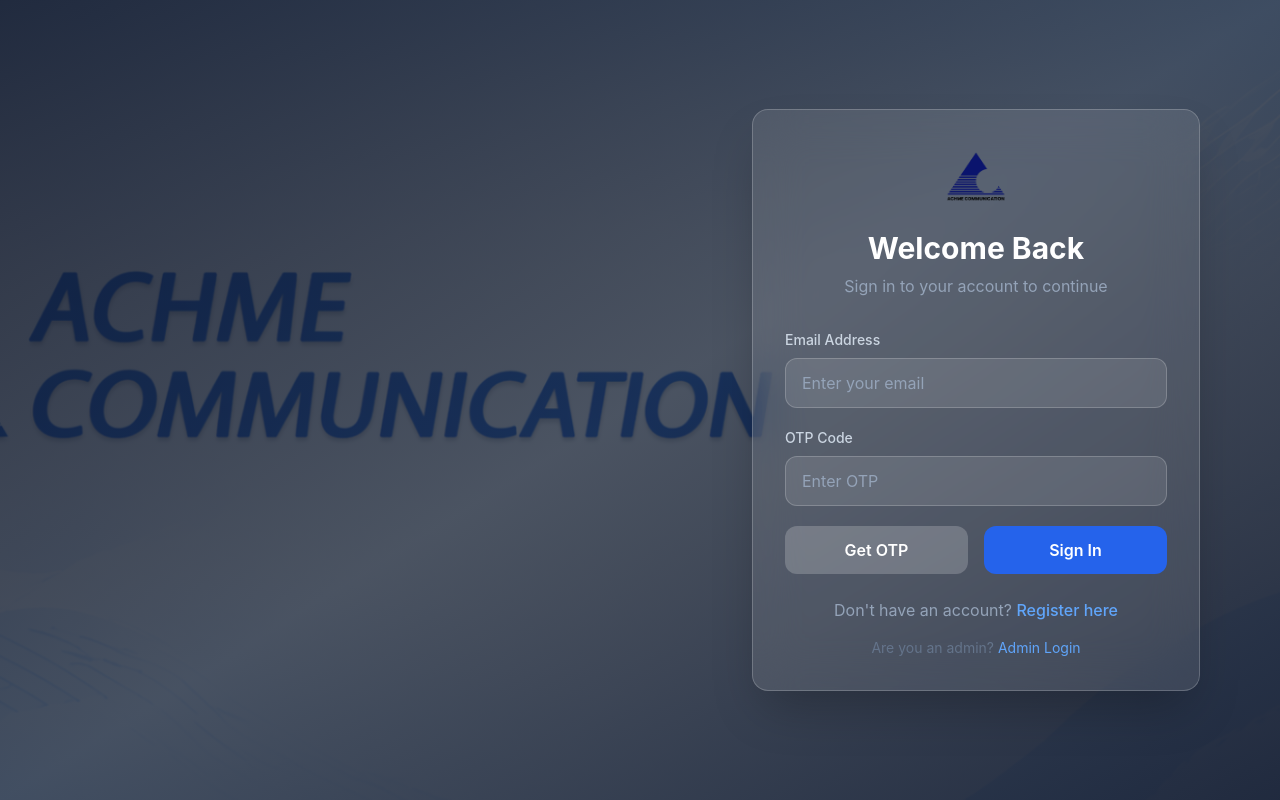
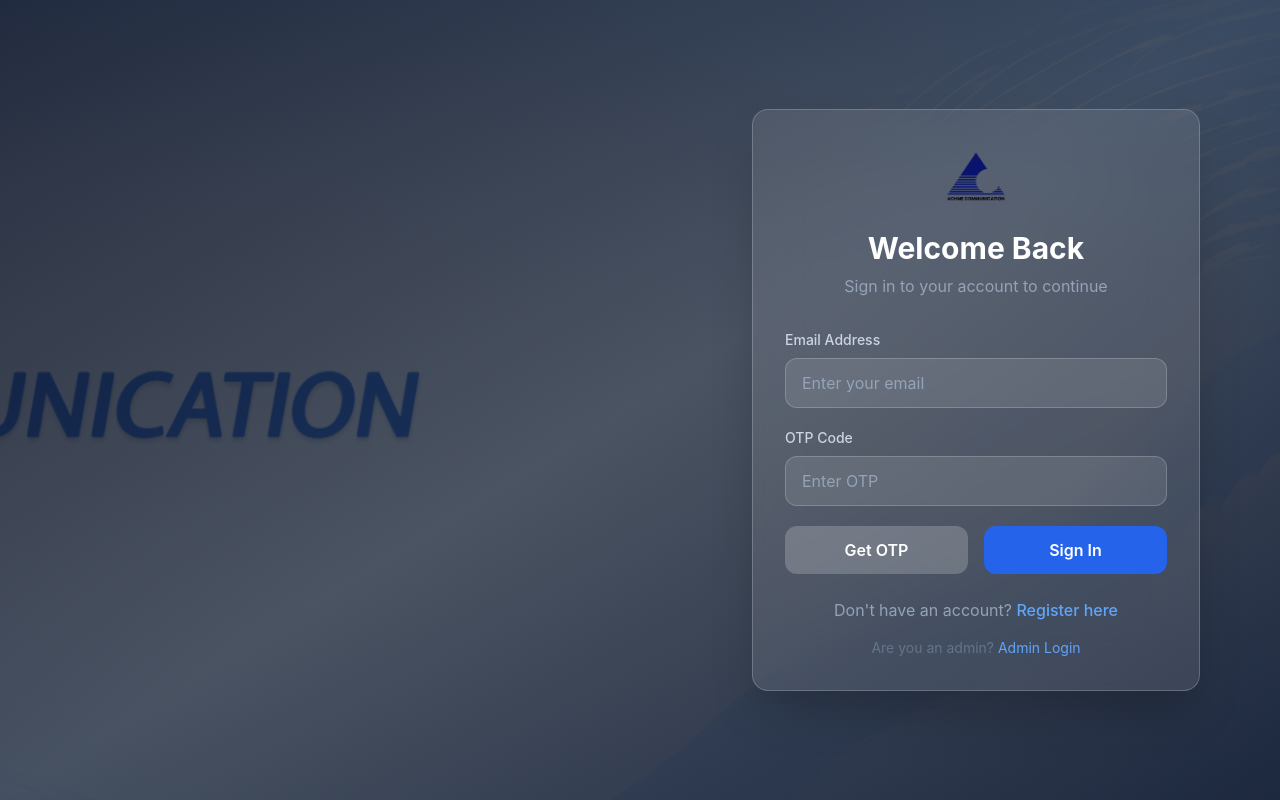
Before and after one commit to sparrow-003/Achme, a React (Create React App) app in the folder frontend/: page /login in a window 1280 px wide. Built offline with nearby package versions, Linux system fonts and the light colour scheme; no server answers.

Commit message:
Adjust background image to align right side

```diff
--- a/frontend/src/auth/LoginAdmin.jsx
+++ b/frontend/src/auth/LoginAdmin.jsx
@@ -77,7 +77,7 @@
         <img
           src={backheadImage}
           alt="Background"
-          className="w-full h-full object-cover"
+          className="w-full h-full object-cover object-right"
         />
         <div className="absolute inset-0 bg-gradient-to-br from-slate-900/90 via-slate-800/80 to-slate-900/90"></div>
       </div>
--- a/frontend/src/auth/login.jsx
+++ b/frontend/src/auth/login.jsx
@@ -77,7 +77,7 @@
         <img
           src={backheadImage}
           alt="Background"
-          className="w-full h-full object-cover"
+          className="w-full h-full object-cover object-right"
         />
         <div className="absolute inset-0 bg-gradient-to-br from-slate-900/90 via-slate-800/80 to-slate-900/90"></div>
       </div>
--- a/frontend/src/auth/register.jsx
+++ b/frontend/src/auth/register.jsx
@@ -85,7 +85,7 @@
         <img
           src={backheadImage}
           alt="Background"
-          className="w-full h-full object-cover"
+          className="w-full h-full object-cover object-right"
         />
         <div className="absolute inset-0 bg-gradient-to-br from-slate-900/90 via-slate-800/80 to-slate-900/90"></div>
       </div>
```
